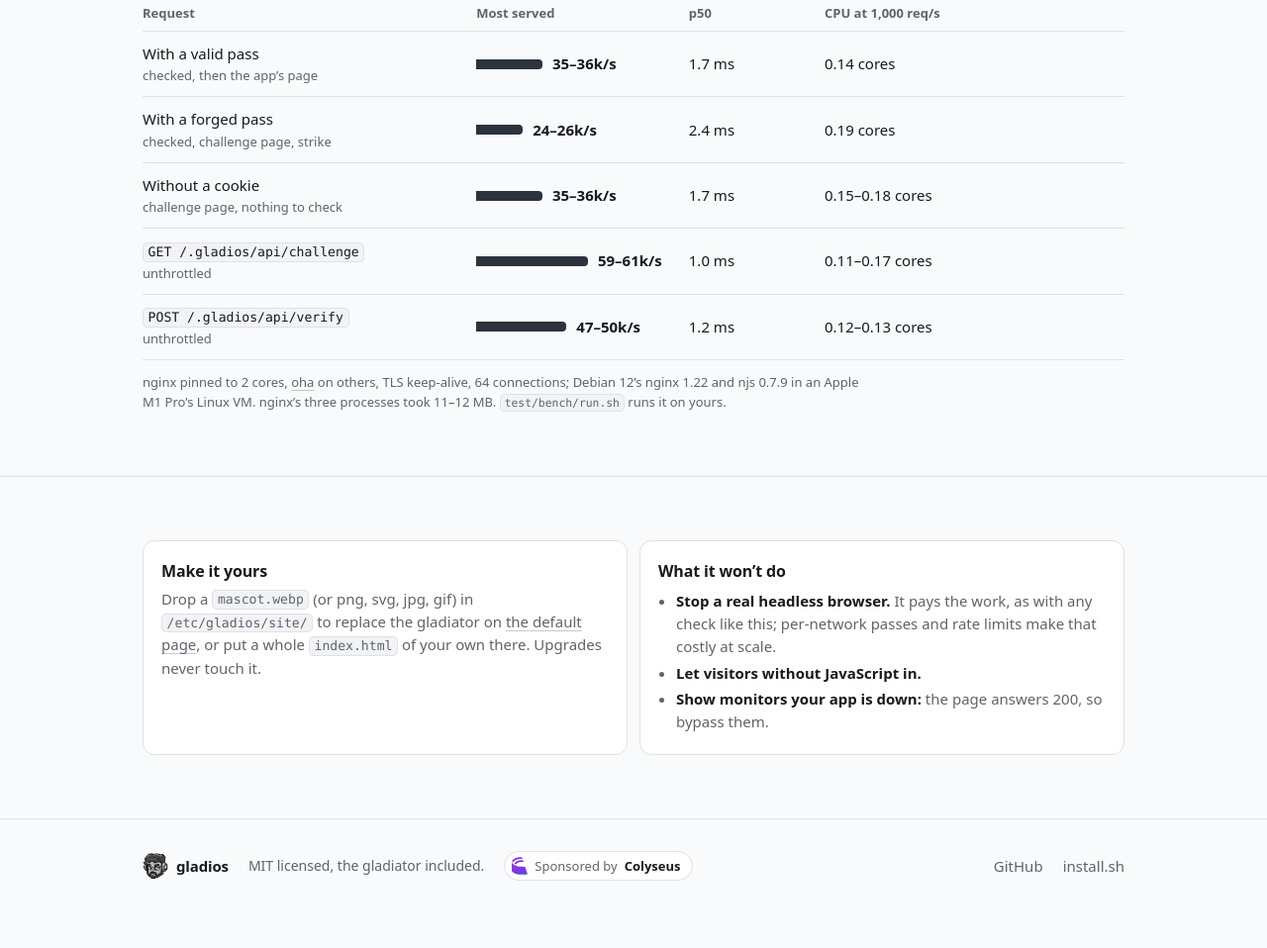
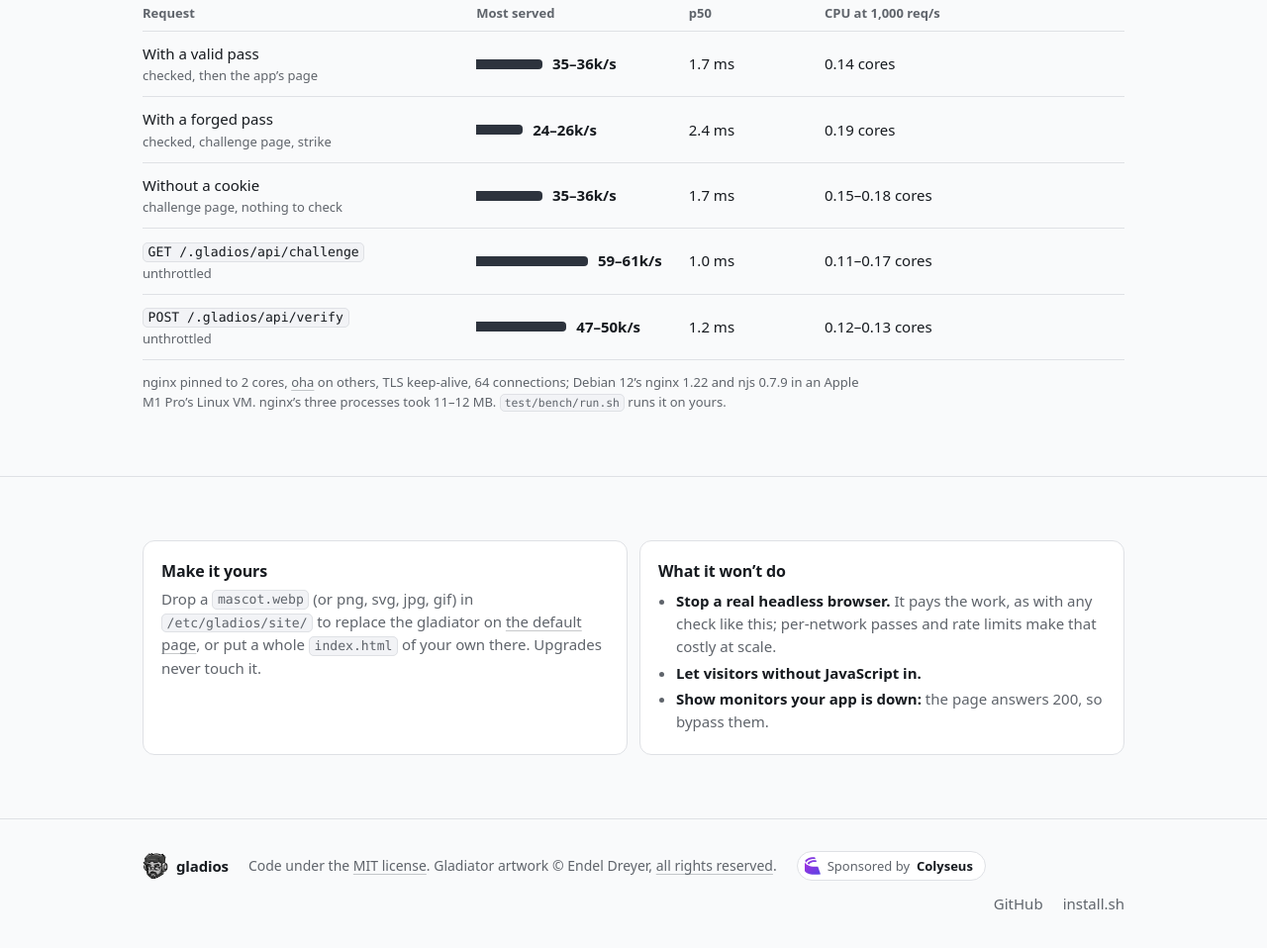
Before and after one commit to endel/gladios, a website: page website/index.html in a window 1280 px wide. Shown: the part 2592-3550 px from the top of the page at 99% size. Before the commit the page ends 3526 px from the top, so only its background shows below. Drawn offline with Linux system fonts and the light colour scheme; files whose address does not match are found by name.

Commit message:
Keep the gladiator artwork out of the MIT license
Every install shows him on the challenge page, so LICENSE-ARTWORK.md
allows that, unmodified, and keeps the rest; LICENSE stays plain MIT.

Assisted-by: Claude Opus 5.5

```diff
--- a/website/index.html
+++ b/website/index.html
@@ -4,7 +4,7 @@
 <meta charset="utf-8">
 <meta name="viewport" content="width=device-width, initial-scale=1">
 <title>gladios: stop HTTP floods at nginx</title>
-<meta name="description" content="gladios adds a “Checking your browser” page to the nginx you already run. Visitors pass in about a second; bots and HTTP floods never get past it. No service to run, no third party, MIT licensed.">
+<meta name="description" content="gladios adds a “Checking your browser” page to the nginx you already run. Visitors pass in about a second; bots and HTTP floods never get past it. No service to run, no third party, open source.">
 <link rel="canonical" href="https://gladios.dev/">
 <link rel="icon" href="/favicon.png" type="image/png" sizes="48x48">
 <link rel="icon" href="/icon.png" type="image/png" sizes="180x180">
@@ -546,7 +546,8 @@
 <footer>
   <div class="wrap">
     <a class="brand" href="/"><img src="/icon.png" width="26" height="26" alt="">gladios</a>
-    <span>MIT licensed, the gladiator included.</span>
+    <span>Code under the <a href="/license.txt">MIT license</a>. Gladiator artwork © Endel Dreyer,
+      <a href="/license-artwork.txt">all rights reserved</a>.</span>
     <a class="sponsor" href="https://colyseus.io/"><svg aria-hidden="true"><use href="#colyseus"/></svg>Sponsored by <strong>Colyseus</strong></a>
     <nav aria-label="Elsewhere">
       <a href="https://github.com/endel/gladios">GitHub</a>
```
Also changed, not shown: LICENSE-ARTWORK.md (added), README.md, 1 other file.
